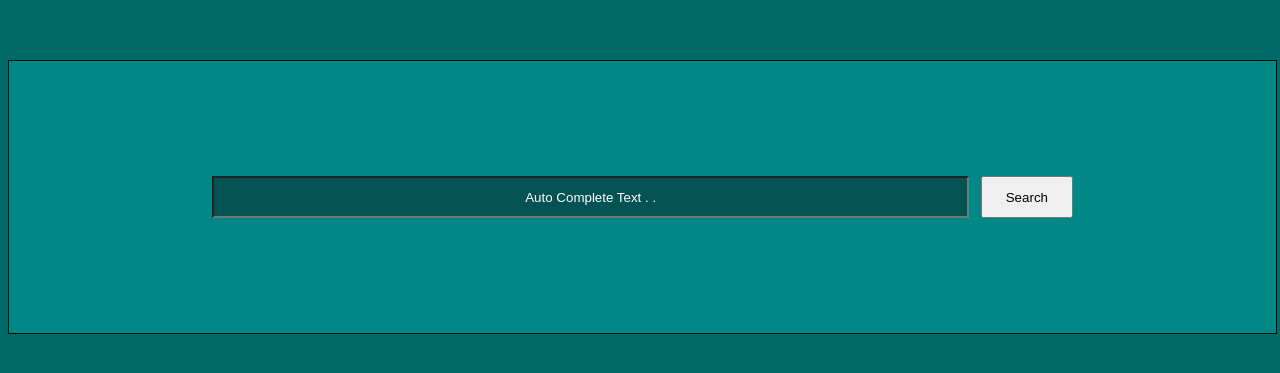
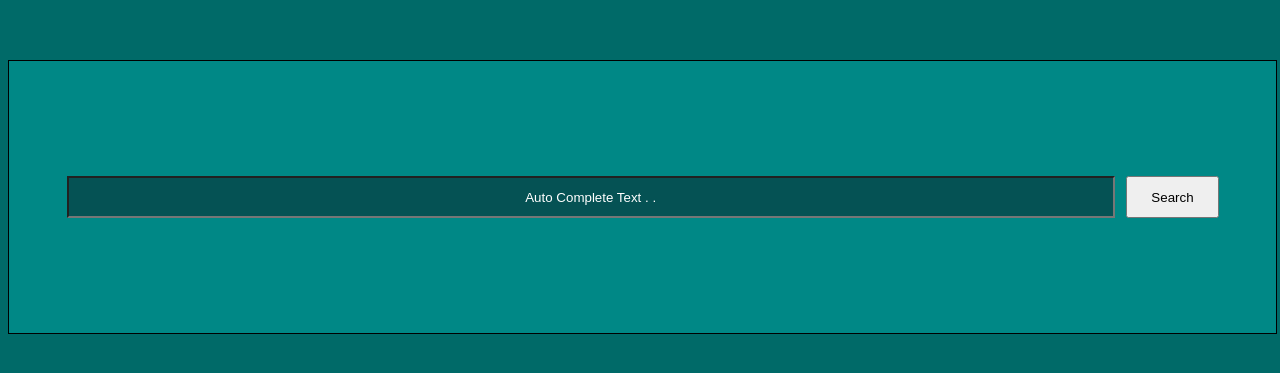
Before and after one commit to FACN3/mashrou_ghazal, a website: page public/index.html in a window 1280 px wide. Shown: the part 113-486 px from the top of the page. Drawn offline with Linux system fonts and the light colour scheme.

Commit message:
fixed the issue where the text didnt fit in all the input window, removed the unnecessary comments. Reference #43 #50.

```diff
--- a/public/css/style.css
+++ b/public/css/style.css
@@ -1,6 +1,4 @@
 body {
-  /*background-image: url("https://orig00.deviantart.net/b170/f/2015/151/7/3/lamp_by_trancilian-d8vhy3s.gif");*/
-  /*background-image: url("https://i.imgur.com/zPHhxeb.jpg");*/
   background-color: #006A68;
   width: 90%;
 }
@@ -32,8 +30,12 @@ input[placeholder] {
   background-color: #055254;
   color: white;
   text-align: center;
-  padding: 1% 25%;
   margin-right: 1%;
+  padding: 1%;
+}
+
+input[type="text"] {
+width: 100%;
 }
 
 button {
```
